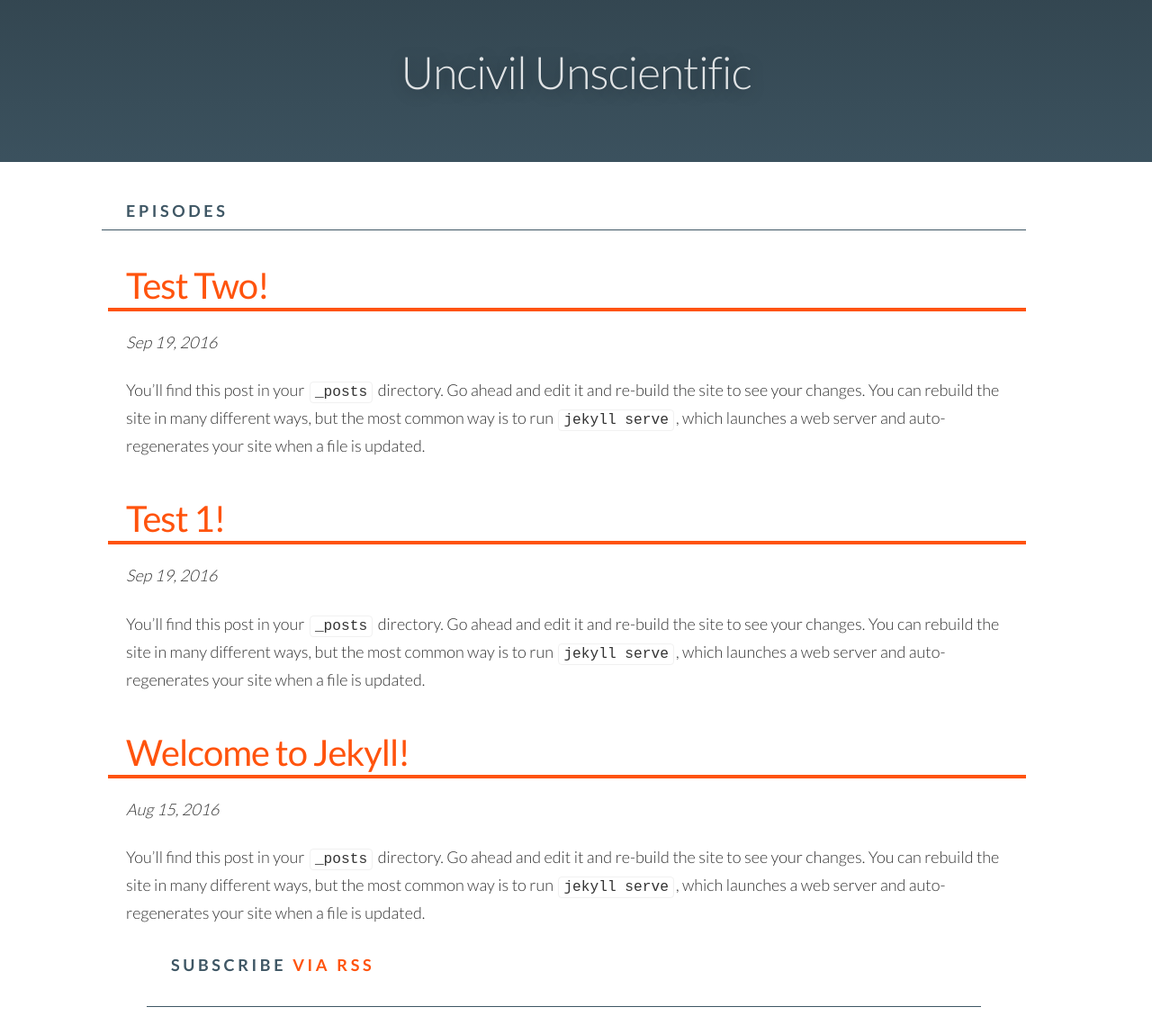
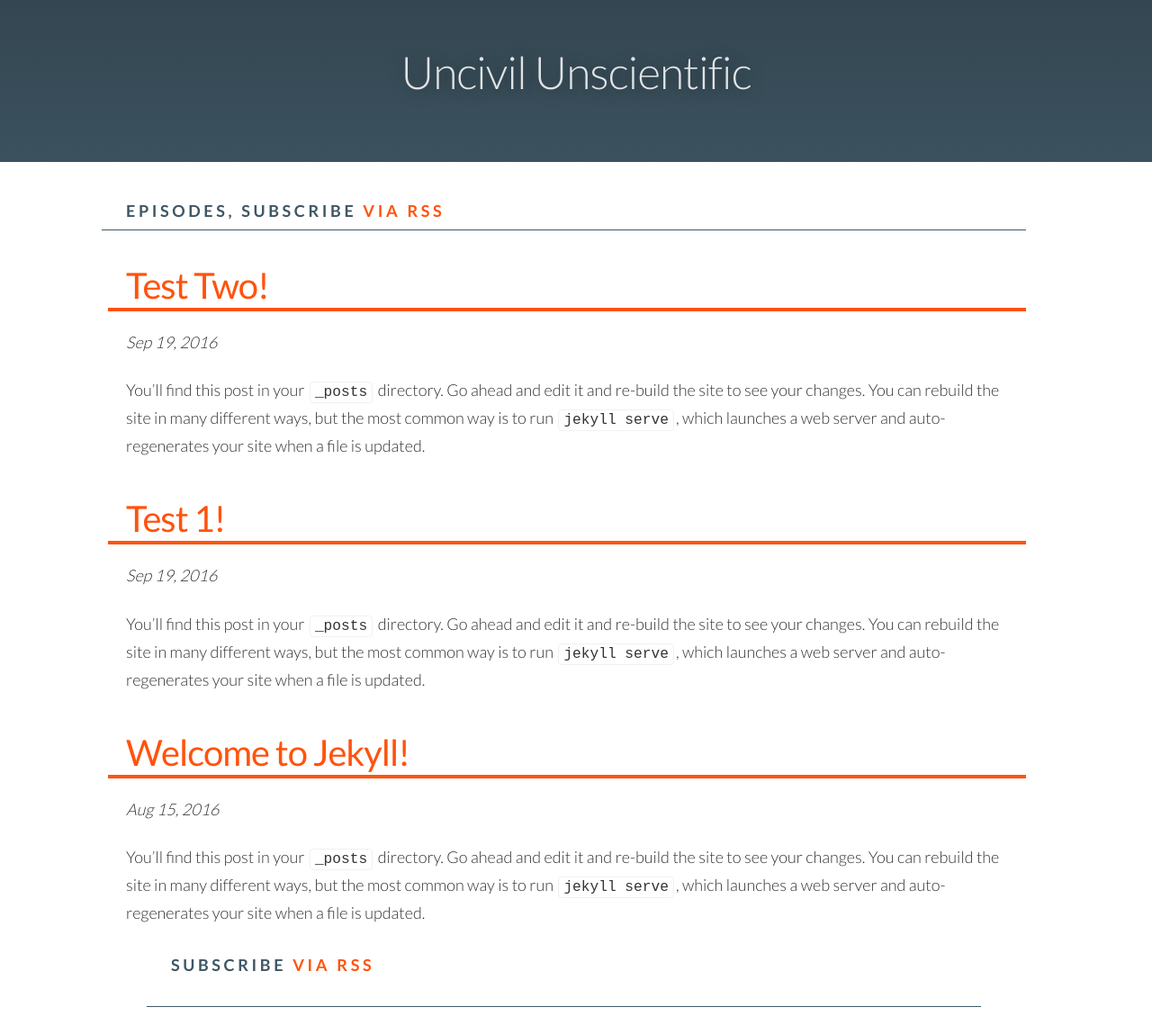
Before and after one commit to uncivunsci/Uncivil-Unscientific, a Jekyll site: the page built from index.html, in a window 1280 px wide. Shown: the whole page at 90% size. Built offline with Jekyll 4.4.1, drawn with Linux system fonts in a browser that asks for light colours.

Commit message:
Update index.html

```diff
--- a/index.html
+++ b/index.html
@@ -2,7 +2,7 @@
 layout: default
 ---
 
-<h2 class="label">Episodes</h2>
+<h2 class="label">Episodes, subscribe <a href="{{ "/feed.xml" | prepend: site.baseurl }}">via RSS</a></h2>
 
 <div class="post-list">
     {% for post in site.posts %}
```
